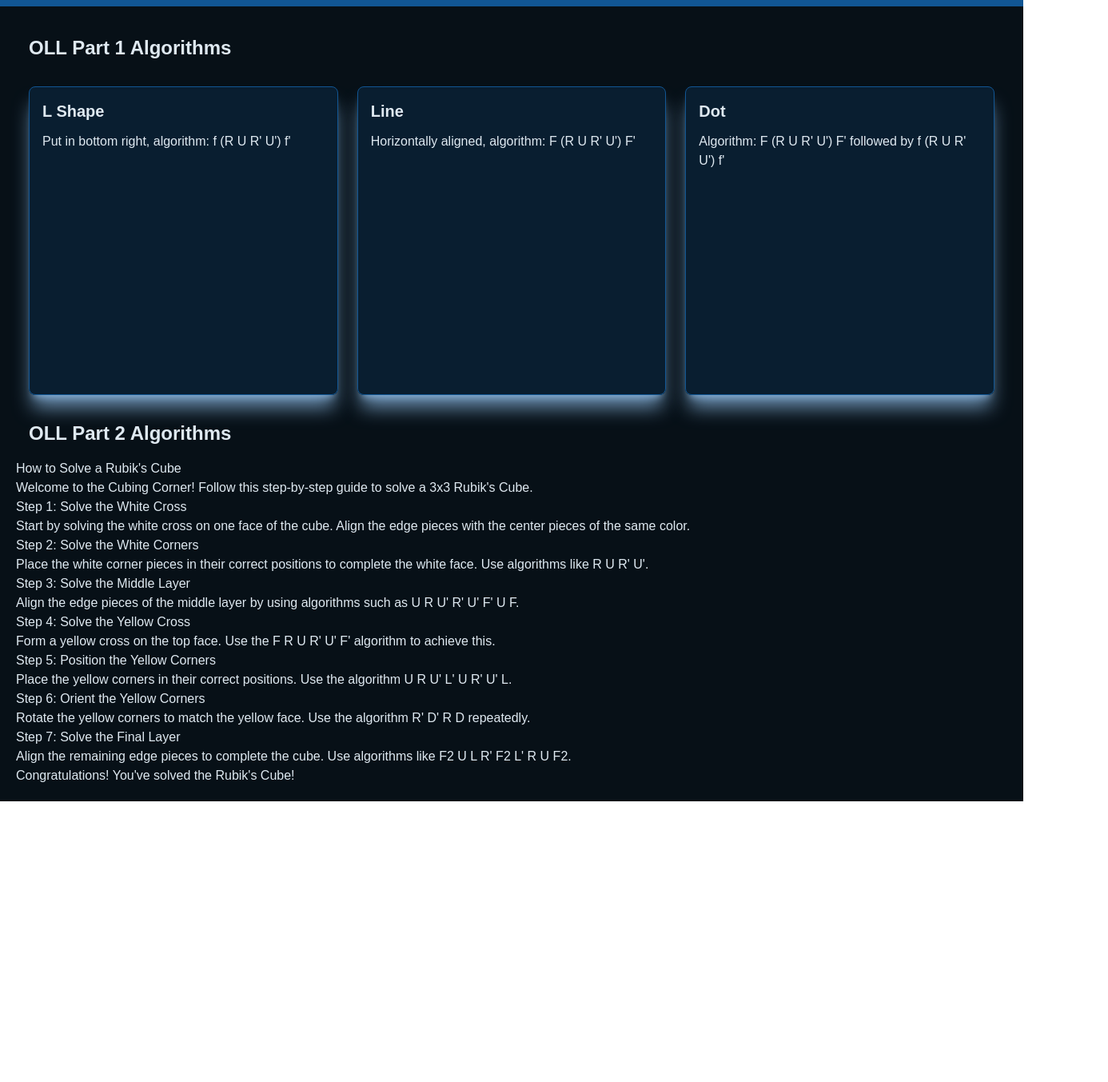
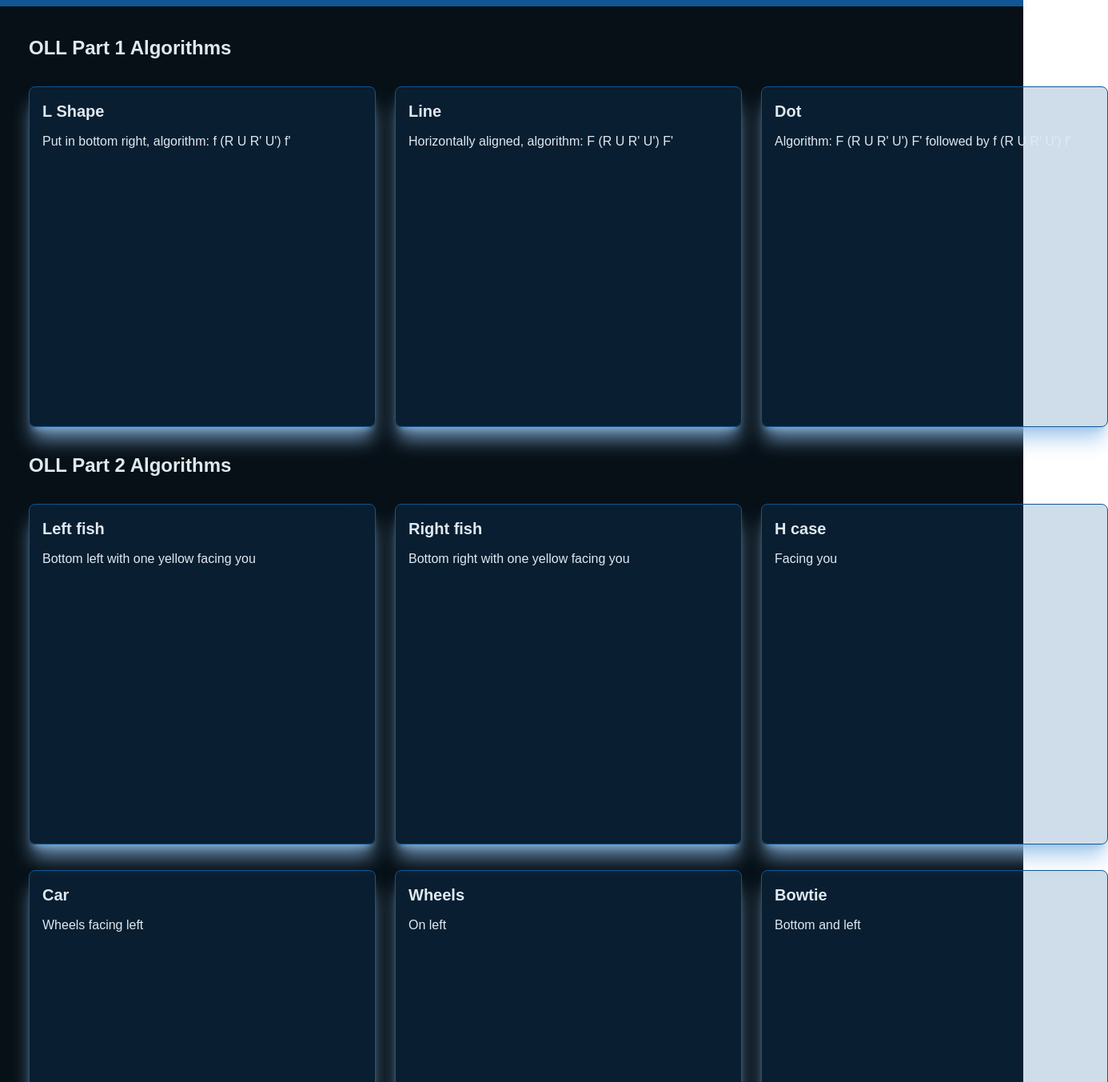
Before and after one commit to jumanji1310/j-corner, a Next.js app: page /cubing-corner in a window 1280 px wide. Shown: the part 72-1425 px from the top of the page at 80% size, 1386 px wide, since content can reach past the window. Before the commit the page ends 1074 px from the top, so only its background shows below. Built offline with nearby package versions, Linux system fonts and the light colour scheme; a web font is replaced by a local one.

Commit message:
feat: OLL part 2 finished

```diff
--- a/src/app/cubing-corner/page.tsx
+++ b/src/app/cubing-corner/page.tsx
@@ -1,9 +1,10 @@
-import OLL from "@/components/cube/OllSection";
+import OLL, {OLL2} from "@/components/cube/OllSection";
 /* eslint-disable react/no-unescaped-entities */
 const CubingCornerPage = () => {
   return (
     <div className="p-5 bg-background dark:bg-dark-background text-text dark:text-dark-text">
             <OLL />
+            <OLL2 />
       <h1>How to Solve a Rubik's Cube</h1>
       <p>
         Welcome to the Cubing Corner! Follow this step-by-step guide to solve a
--- a/src/components/cube/AlgoCard.tsx
+++ b/src/components/cube/AlgoCard.tsx
@@ -4,15 +4,16 @@ interface AlgoCardProps {
   title: string;
   description: string;
   moves: string;
+  initMoves?: string;
 }
 
-export default function AlgoCard({ title, description, moves }: AlgoCardProps) {
+export default function AlgoCard({ title, description, moves, initMoves }: AlgoCardProps) {
   return (
-    <div className="flex-1 rounded-lg p-4 bg-primary/20 dark:bg-dark-primary/20 border border-primary dark:border-dark-primary shadow-xl/75 shadow-secondary dark:shadow-dark-secondary">
+    <div className="rounded-lg p-4 bg-primary/20 dark:bg-dark-primary/20 border border-primary dark:border-dark-primary shadow-xl/75 shadow-secondary dark:shadow-dark-secondary">
       <h2 className="text-xl font-semibold mb-3">{title}</h2>
       <p className="mb-2">{description}</p>
-      <div className="h-64 w-64 mx-auto">
-        <Cube moves={moves} />
+      <div className="h-80 w-[50vh] mx-auto">
+        <Cube moves={moves} initMoves={initMoves}/>
       </div>
     </div>
   );
--- a/src/components/cube/AnimCube.tsx
+++ b/src/components/cube/AnimCube.tsx
@@ -40,7 +40,7 @@ export function AnimCube({ config }: { config: string }) {
   return <div ref={containerRef} className="w-full h-full" />;
 }
 
-export default function Cube({ moves }: { moves: string }) {
+export default function Cube({ moves, initMoves }: { moves: string, initMoves?: string }) {
   // Base config strings for different themes
   const lightConfig = "bgcolor=0a1e30&slidercolor=dfe9f1&butbgcolor=135594&troughcolor=135594&";
   const darkConfig = "bgcolor=fee9f4&slidercolor=0e0d0d&butbgcolor=fea6d5&troughcolor=fea6d5&";
@@ -49,7 +49,7 @@ export default function Cube({ moves }: { moves: string }) {
   const { theme } = useTheme();
 
   // Select config based on theme
-  const baseConfig = `${theme === "dark" ? darkConfig: lightConfig}buttonheight=25&repeat=0&edit=0&move=MOVES_PLACEHOLDER&sign=1&initrevmove=#&textsize=36&gabbacolors=1`
+  const baseConfig = `${theme === "dark" ? darkConfig: lightConfig}${initMoves ? `initmove=${initMoves}&` : ""}buttonheight=25&repeat=0&edit=0&move=MOVES_PLACEHOLDER&sign=1&initrevmove=#&textsize=36&gabbacolors=1&colorscheme=yw32o1`
 
   // Replace the placeholder with actual moves
   const configString = baseConfig.replace("MOVES_PLACEHOLDER", moves);
--- a/src/components/cube/OllSection.tsx
+++ b/src/components/cube/OllSection.tsx
@@ -4,24 +4,88 @@ export default function OLL() {
   return (
     <div className="flex flex-col space-y-8 p-4">
       <h1 className="text-2xl font-bold">OLL Part 1 Algorithms</h1>
-      <div className="flex flex-col md:flex-row gap-6">
+      <div className="flex flex-col md:flex-row md:justify-evenly gap-6">
         <AlgoCard
           title="L Shape"
           description="Put in bottom right, algorithm: f (R U R' U') f'"
           moves="f R U R' U' f'"
+          initMoves="R U2 R' U' R U R' U' R U' R'"
         />
         <AlgoCard
           title="Line"
           description="Horizontally aligned, algorithm: F (R U R' U') F'"
           moves="F R U R' U' F'"
+          initMoves="R U2 R' U' R U R' U' R U' R'"
         />
         <AlgoCard
           title="Dot"
           description="Algorithm: F (R U R' U') F' followed by f (R U R' U') f'"
           moves="F R U R' U' F' f R U R' U' f'"
+          initMoves="R U2 R' U' R U R' U' R U' R'"
         />
       </div>
-      <h1 className="text-2xl font-bold">OLL Part 2 Algorithms</h1>
     </div>
   );
 }
+
+export function OLL2() {
+  return (
+    <div className="flex flex-col space-y-8 p-4">
+      <h1 className="text-2xl font-bold">OLL Part 2 Algorithms</h1>
+
+      {/* First row of 3 cards */}
+      <div className="flex flex-col md:flex-row md:justify-evenly gap-6">
+        <AlgoCard
+          title="Left fish"
+          description="Bottom left with one yellow facing you"
+          moves="R U R' U R U2 R'"
+          initMoves="R' F  R' B2 R F' R' B2 R2"
+        />
+        <AlgoCard
+          title="Right fish"
+          description="Bottom right with one yellow facing you"
+          moves="L' U' L U' L' U2 L"
+          initMoves="R' F  R' B2 R F' R' B2 R2"
+        />
+        <AlgoCard
+          title="H case"
+          description="Facing you"
+          moves="R U2 R' U' R U R' U' R U' R'"
+          initMoves="R' F  R' B2 R F' R' B2 R2"
+        />
+      </div>
+
+      {/* Second row of 3 cards */}
+      <div className="flex flex-col md:flex-row md:justify-evenly gap-6">
+        <AlgoCard
+          title="Car"
+          description="Wheels facing left"
+          moves="f R U R' U' f' F R U R' U' F'"
+          initMoves="R' F  R' B2 R F' R' B2 R2"
+        />
+        <AlgoCard
+          title="Wheels"
+          description="On left"
+          moves="r U R' U' r' F R F'"
+          initMoves="R' F  R' B2 R F' R' B2 R2"
+        />
+        <AlgoCard
+          title="Bowtie"
+          description="Bottom and left"
+          moves="F' r U R' U' r' F R"
+          initMoves="R' F  R' B2 R F' R' B2 R2"
+        />
+      </div>
+
+      {/* Third row with single card */}
+      <div className="flex flex-col md:flex-row md:justify-evenly gap-6">
+        <AlgoCard
+          title="Headlights"
+          description="Facing you"
+          moves="R2 D R' U2 R D' R' U2 R'"
+          initMoves="R' F  R' B2 R F' R' B2 R2"
+        />
+      </div>
+    </div>
+  );
+}
```
